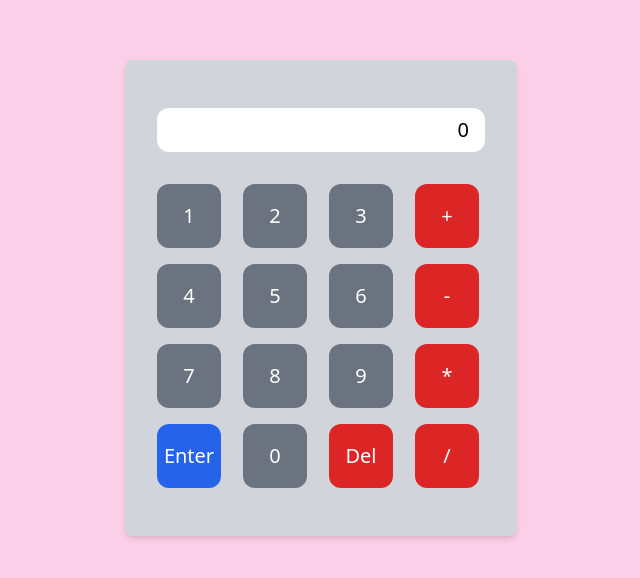
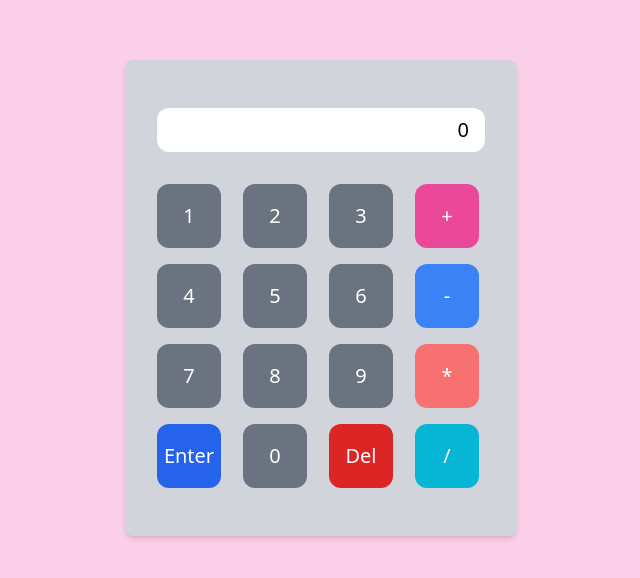
Before and after one commit to h662/BCS4P2-Calculator, a React (Create React App) app: page / in a window 1280 px wide. Shown: the part 102-680 px from the top of the page, without its empty margins (319-959 px from the left). Built offline with nearby package versions, Linux system fonts and the light colour scheme.

Commit message:
Operator bg color

```diff
--- a/src/App.jsx
+++ b/src/App.jsx
@@ -39,6 +39,7 @@ const App = () => {
             result={result}
             setResult={setResult}
             setTemp={setTemp}
+            color="bg-pink-500"
           />
           <CalculatorNumButton
             result={result}
@@ -61,6 +62,7 @@ const App = () => {
             result={result}
             setResult={setResult}
             setTemp={setTemp}
+            color="bg-blue-500"
           />
           <CalculatorNumButton
             result={result}
@@ -83,6 +85,7 @@ const App = () => {
             result={result}
             setResult={setResult}
             setTemp={setTemp}
+            color="bg-red-400"
           />
           <CalculatorEnterButton
             result={result}
@@ -103,6 +106,7 @@ const App = () => {
             result={result}
             setResult={setResult}
             setTemp={setTemp}
+            color="bg-cyan-500"
           />
         </div>
       </form>
--- a/src/components/CalculatorOperatorButton.jsx
+++ b/src/components/CalculatorOperatorButton.jsx
@@ -4,6 +4,7 @@ const CalculatorOperatorButton = ({
   result,
   setResult,
   setTemp,
+  color,
 }) => {
   const onClickOperator = () => {
     if (isNaN(result) || result === 0) {
@@ -17,7 +18,7 @@ const CalculatorOperatorButton = ({
   };
 
   return (
-    <button className="button-style bg-red-600" onClick={onClickOperator}>
+    <button className={`button-style ${color}`} onClick={onClickOperator}>
       {inputOperator}
     </button>
   );
```
